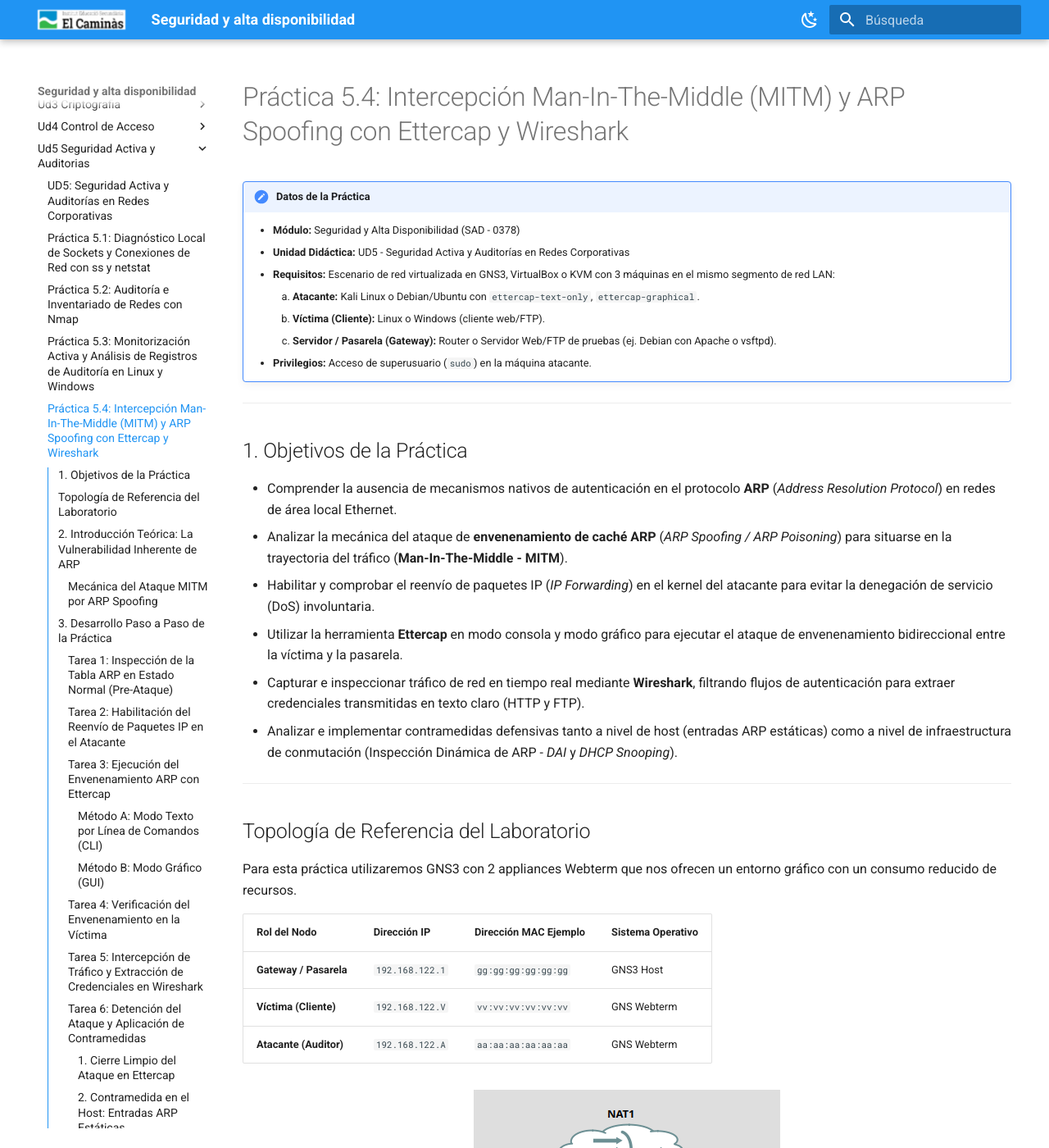
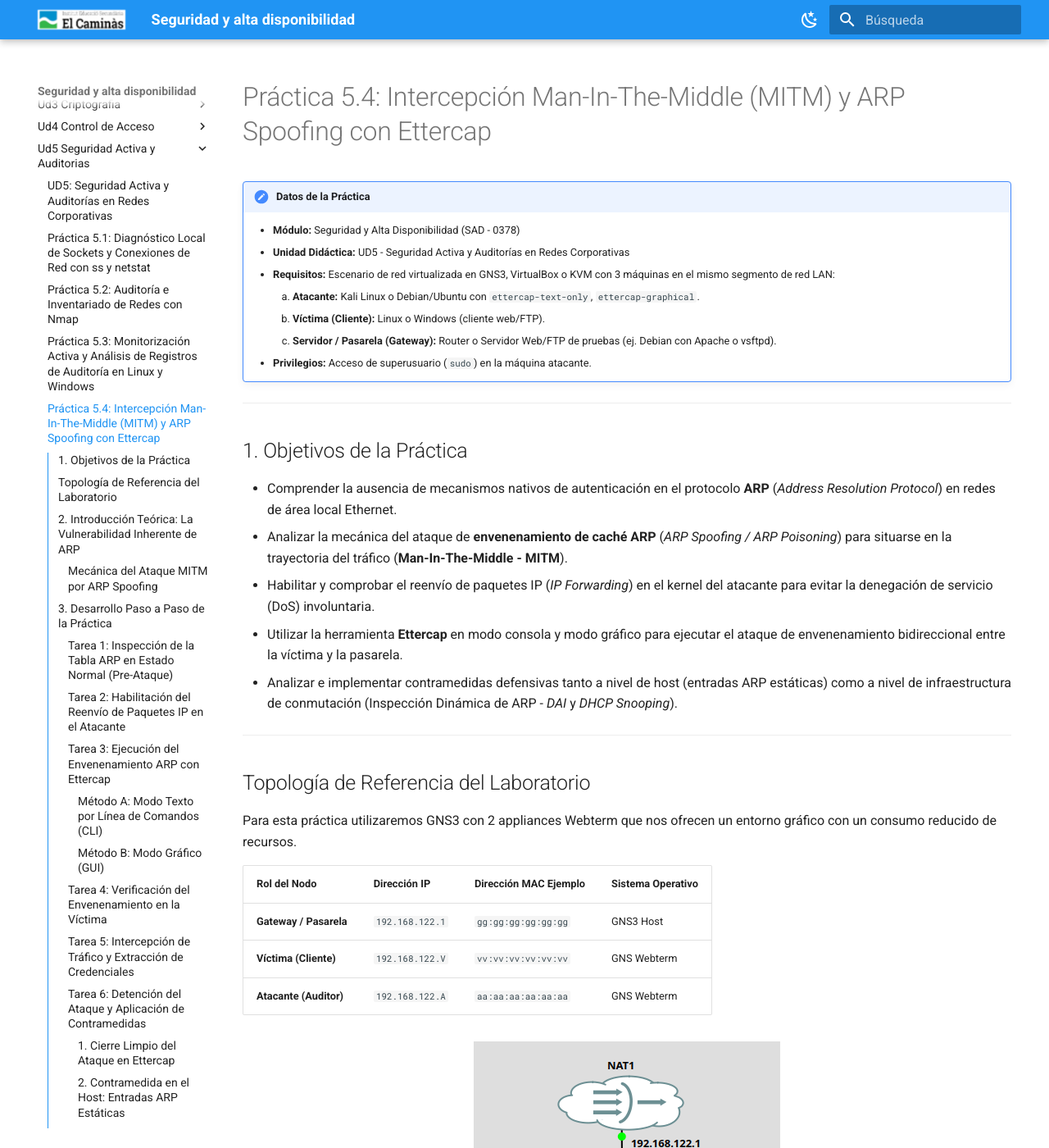
Before and after one commit to jmunozji/SAD, an MkDocs documentation site: the page built from docs/Ud5 Seguridad Activa y Auditorias/P5_4_mitm_arp_spoofing.md, in a window 1280 px wide and 1400 px high. Shown: the whole window at 82% size. Built offline with MkDocs 1.6.1 and Material for MkDocs 9.7.7, drawn with Linux system fonts in a browser that asks for light colours; some of the changed text lies outside the part shown.

Commit message:
Quito referencias a wireshark

```diff
--- a/docs/Ud5 Seguridad Activa y Auditorias/P5_4_mitm_arp_spoofing.md
+++ b/docs/Ud5 Seguridad Activa y Auditorias/P5_4_mitm_arp_spoofing.md
@@ -1,4 +1,4 @@
-# Práctica 5.4: Intercepción Man-In-The-Middle (MITM) y ARP Spoofing con Ettercap y Wireshark
+# Práctica 5.4: Intercepción Man-In-The-Middle (MITM) y ARP Spoofing con Ettercap
 
 !!! note "Datos de la Práctica"
     * **Módulo:** Seguridad y Alta Disponibilidad (SAD - 0378)
@@ -17,7 +17,6 @@
 * Analizar la mecánica del ataque de **envenenamiento de caché ARP** (*ARP Spoofing / ARP Poisoning*) para situarse en la trayectoria del tráfico (**Man-In-The-Middle - MITM**).
 * Habilitar y comprobar el reenvío de paquetes IP (*IP Forwarding*) en el kernel del atacante para evitar la denegación de servicio (DoS) involuntaria.
 * Utilizar la herramienta **Ettercap** en modo consola y modo gráfico para ejecutar el ataque de envenenamiento bidireccional entre la víctima y la pasarela.
-* Capturar e inspeccionar tráfico de red en tiempo real mediante **Wireshark**, filtrando flujos de autenticación para extraer credenciales transmitidas en texto claro (HTTP y FTP).
 * Analizar e implementar contramedidas defensivas tanto a nivel de host (entradas ARP estáticas) como a nivel de infraestructura de conmutación (Inspección Dinámica de ARP - *DAI* y *DHCP Snooping*).
 
 ---
@@ -187,7 +186,7 @@
 
 ---
 
-### Tarea 5: Intercepción de Tráfico y Extracción de Credenciales en Wireshark
+### Tarea 5: Intercepción de Tráfico y Extracción de Credenciales
 
 Con el ataque activo, todo el tráfico generado por la víctima fluye a través de la interfaz de red del atacante antes de salir al exterior.
 
```
